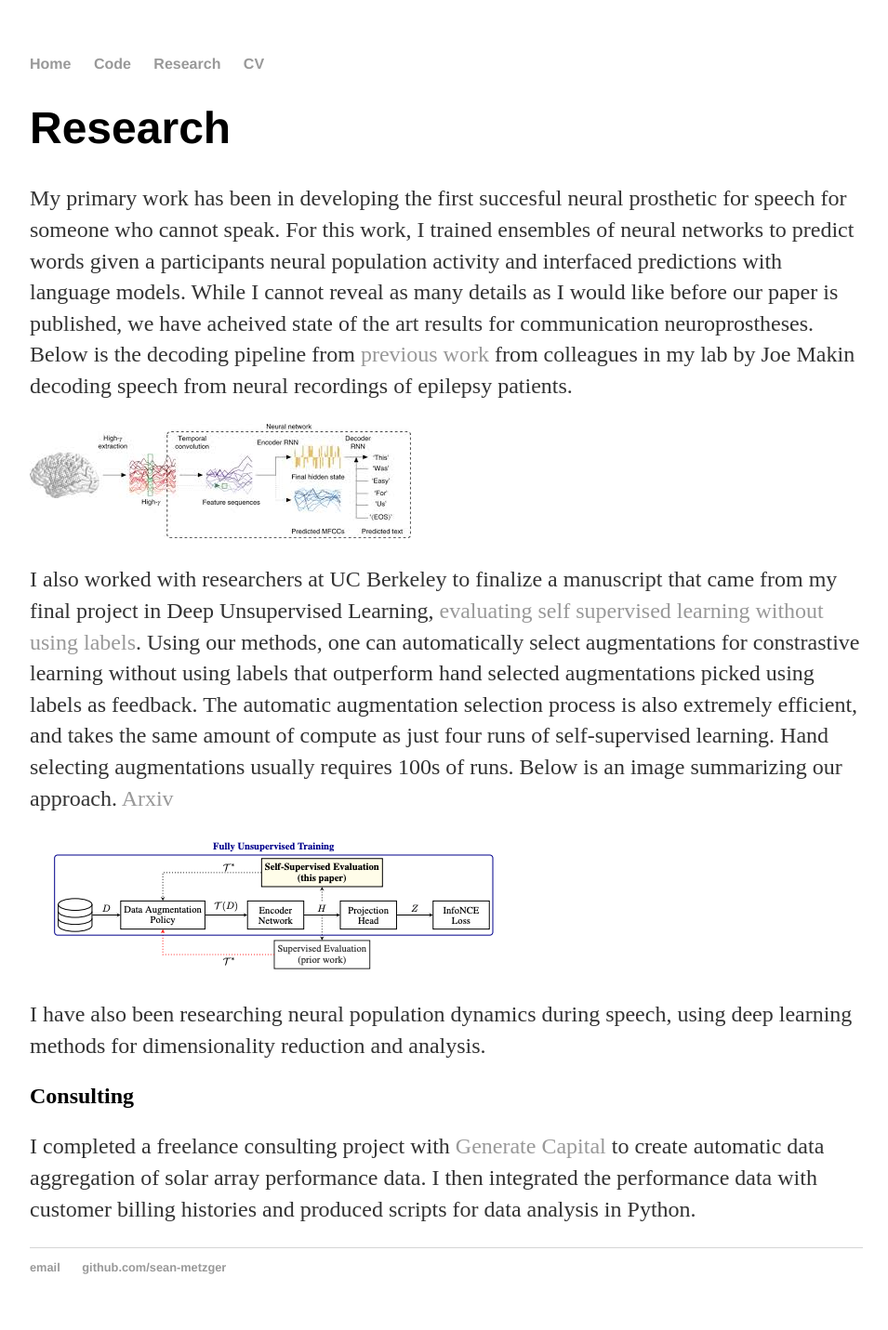
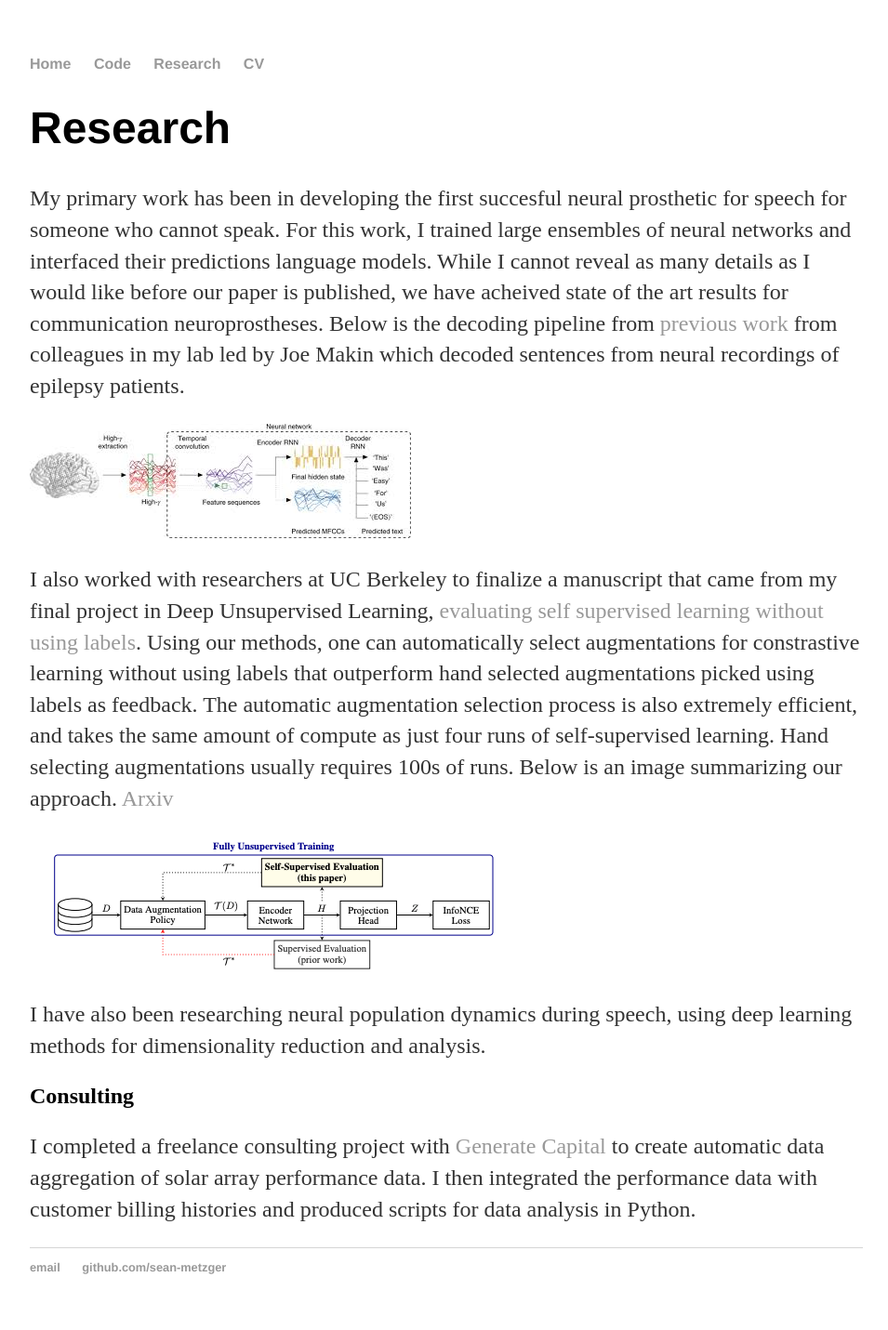
Before and after one commit to sean-metzger/sean-metzger.github.io, a Jekyll site: the page built from research/index.html, in a window 1280 px wide. Shown: the whole page at 93% size, without its empty margins (160-1115 px from the left). Built offline with Jekyll 4.4.1, drawn with Linux system fonts in a browser that asks for light colours.

Commit message:
Update index.html

```diff
--- a/research/index.html
+++ b/research/index.html
@@ -5,7 +5,7 @@
 
 <div class="blurb">
 	<h1>Research</h1>
-		<p> My primary work has been in developing the first succesful neural prosthetic for speech for someone who cannot speak. For this work, I trained ensembles of neural networks to predict words given a participants neural population activity and interfaced predictions with language models. While I cannot reveal as many details as I would like before our paper is published, we have acheived state of the art results for communication neuroprostheses. Below is the decoding pipeline from <a href="https://www.nature.com/articles/s41593-020-0608-8">previous work</a> from colleagues in my lab by Joe Makin decoding speech from neural recordings of epilepsy patients.</p>
+		<p> My primary work has been in developing the first succesful neural prosthetic for speech for someone who cannot speak. For this work, I trained large ensembles of neural networks and interfaced their predictions language models. While I cannot reveal as many details as I would like before our paper is published, we have acheived state of the art results for communication neuroprostheses. Below is the decoding pipeline from <a href="https://www.nature.com/articles/s41593-020-0608-8">previous work</a> from colleagues in my lab led by Joe Makin which decoded sentences from neural recordings of epilepsy patients.</p>
 		<img src="/images/joepaper.jpeg" alt="hi" class="inline"/>
 		<p> I also worked with researchers at UC Berkeley to finalize a manuscript that came from my final project in Deep Unsupervised Learning, <a href="https://arxiv.org/pdf/2009.07724.pdf">evaluating self supervised learning without using labels</a>. Using our methods, one can automatically select augmentations for constrastive learning without using labels that outperform hand selected augmentations picked using labels as feedback. The automatic augmentation selection process is also extremely efficient, and takes the same amount of compute as just four runs of self-supervised learning. Hand selecting augmentations usually requires 100s of runs. Below is an image summarizing our approach. <a href="https://arxiv.org/pdf/2009.07724.pdf">Arxiv</a> </p>
 		<img src="/images/paperfig1.png" alt="hi" class="inline"/>
```
